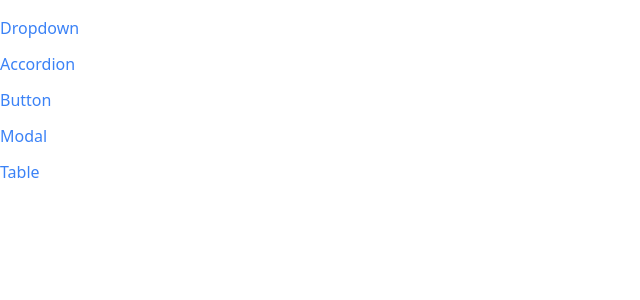
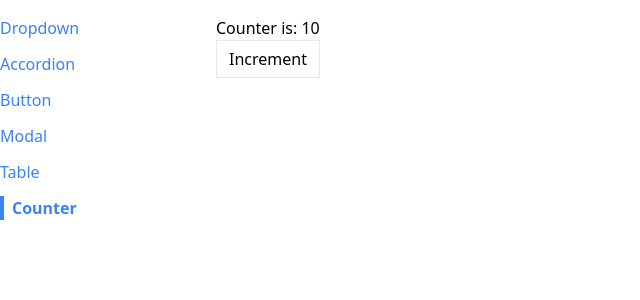
Before and after one commit to patbou02/app-components-ui, a React (Create React App) app: page /counter in a window 1280 px wide. Shown: the top 300 px of the page, without its empty margins (0-640 px from the left). Built offline with nearby package versions, Linux system fonts and the light colour scheme.

Commit message:
Created simple CounterPage component and connected it to App via a new Route as well as added a new link to the Sidebar component.

```diff
--- a/src/App.js
+++ b/src/App.js
@@ -5,6 +5,7 @@
 import ModalPage from './pages/ModalPage';
 import Sidebar from './components/Sidebar';
 import TablePage from './pages/TablePage';
+import CounterPage from './pages/CounterPage';
 
 function App() {
 
@@ -27,6 +28,9 @@
         <Route path="/table">
           <TablePage />
         </Route>
+        <Route path="/counter">
+          <CounterPage initialCount={10} />
+        </Route>
       </div>
     </div>
   );
--- a/src/components/Sidebar.js
+++ b/src/components/Sidebar.js
@@ -7,7 +7,8 @@
     { label: 'Accordion', path: '/accordion' },
     { label: 'Button', path: '/button' },
     { label: 'Modal', path: '/modal' },
-    { label: 'Table', path: '/table' }
+    { label: 'Table', path: '/table' },
+    { label: 'Counter', path: '/counter' },
   ];
 
   const renderedLinks = links.map(link => {
--- /dev/null
+++ b/src/pages/CounterPage.js
@@ -0,0 +1,22 @@
+import { useState, useEffect } from 'react';
+import Button from '../components/Button';
+
+function CounterPage({ initialCount }) {
+  const [count, setCount] = useState(initialCount);
+
+  useEffect(() => {
+    console.log(count);
+  }, [ count ]);
+
+  const handleClick = () => setCount(count + 1);
+
+  return (
+    <div>
+      <h1>Counter is: {count}</h1>
+      <Button onClick={handleClick}>Increment</Button>
+    </div>
+  );
+
+}
+
+export default CounterPage;
```
